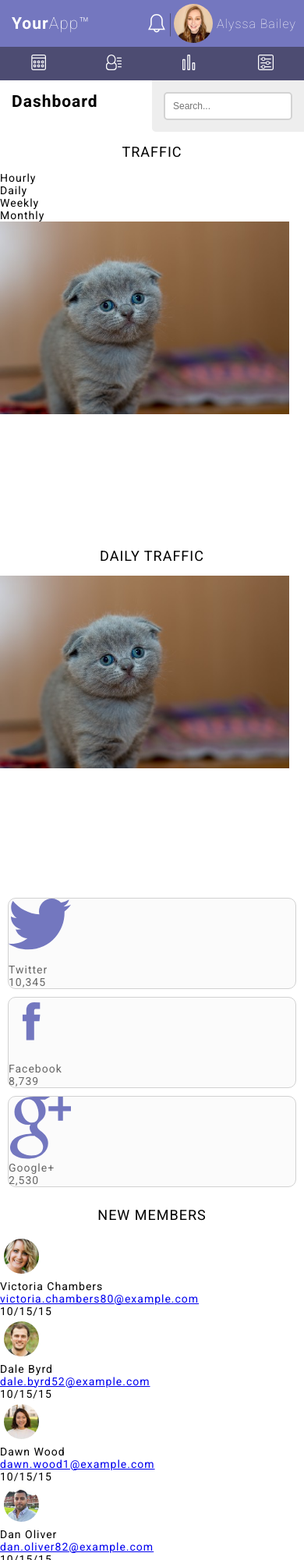
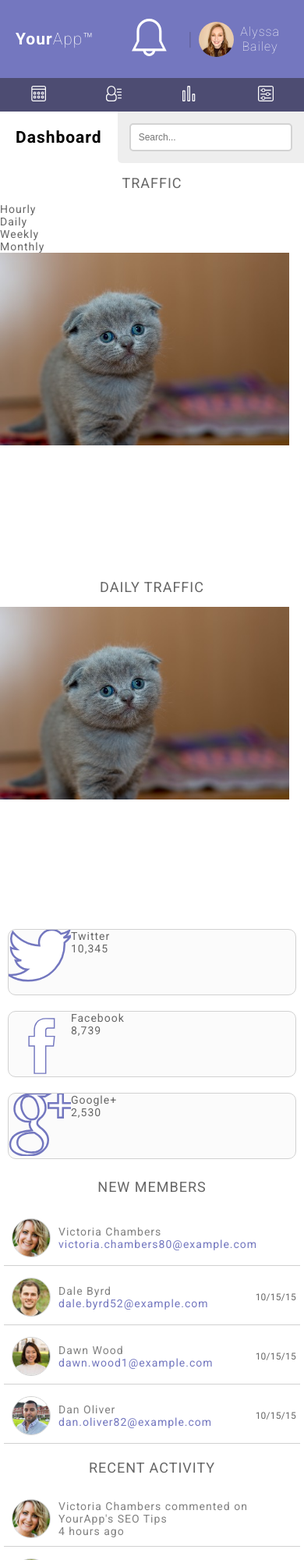
Before and after one commit to alyssalbailey/web-app-dashboard, a plain HTML site: page index.html in a window 390 px wide. Shown: the top 2000 px of the page at 78% size. Drawn offline with Linux system fonts and the light colour scheme.

Commit message:
header, footer and other content areas working responsively.

```diff
--- a/css/styles.css
+++ b/css/styles.css
@@ -17,12 +17,13 @@
     "main";
 }
 
-/* Base Element Styles */
+/* Base Element Styles - "Mobile Media Query"*/
 
 body {
   background-color: white;
   font-family: "Roboto", sans-serif;
   font-size: 14px;
+  color: #666666;
   letter-spacing: 1px;
   width: 100%;
 }
@@ -42,46 +43,54 @@ input {
   line-height: 2em;
 }
 
-/* Media Queries: Mobile ----- */
-@media (min-width: 320px) {
+/* Media Queries: Mobile -----
+@media (min-width: 320px) { */
 header {
   display: flex;
   grid-area: header;
+  height: 100px;
   background-color: #7477bf;
   color: white;
   justify-content: space-between;
   align-items: center;
-    padding: 5px;
+  padding: 10px;
 }
 
 .notifications {
   display: flex;
-    justify-content: flex-end;
   align-items: center;
+  margin-right: 16px;
 }
 
 .member-profile {
   display: flex;
   align-items: center;
+  justify-content: space-around;
+  margin: 5px;
 }
 
 .bar {
-    font-size: 35px;
+  font-size: 24px;
   font-weight: 100;
   color: #4d4c72;
+  padding-left: 16px;
 }
 
 .name {
   font-weight: 100;
+  text-align: center;
   font-size: 16px;
-    padding: 5px;
 }
 
+/* Profile Picture */
 .img-member {
   border-radius: 50%;
-    height: 50px;
-    width: 50px;
+  height: 45px;
+  width: 45px;
+  margin: 8px;
 }
+
+/* Navigation Buttons */
 
 .navigation {
   grid-area: navigation;
@@ -99,20 +108,26 @@ input {
   margin: 5px;
 }
 
+.main-header {
+  display: flex;
+  align-items: center;
+  justify-content: space-evenly;
+}
+
 .main-header-search {
+  display: flex;
+  flex: 1;
+  justify-content: flex-end;
+  align-items: center;
   background-color: #eee;
   color: black;
   padding: 15px;
   border-radius: 0 0 0 5px;
-    float: right;
-    width: 50%;
 }
 
 .headline {
   color: black;
-    background-color: white;
-    float: left;
-    padding: 15px;
+  margin: 20px;
 }
 
 .main {
@@ -127,7 +142,13 @@ input {
   padding: 15px;
 }
 
+.social-container {
+  display: flex;
+  flex-direction: column;
+}
+
 .platform-container {
+  display: flex;
   border: 1px solid #d1d1d1;
   background-color: #fbfbfb;
   color: #666666;
@@ -136,14 +157,53 @@ input {
 }
 
 .social-svg {
-    fill: #7377bf;
+  fill: white;
+  stroke: #7377bf;
+  margin: 5px;
+}
+
+/* Members Container */
+.members-container {
+  display: flex;
+  align-items: center;
+  padding: 5px;
+  border-bottom: 1px solid #d1d1d1;
   margin: 5px;
 }
 
 .profile-image {
   border-radius: 50%;
-    height: 45px;
-    width: 45px;
+  height: 50px;
+  width: 50px;
+  margin: 5px;
+  border: #d1d1d1 0.5px solid;
+}
+
+.members-text,
+.activity-text {
+  display: flex;
+  flex-direction: column;
+  color: #808080;
+  margin-left: 5px;
+}
+
+.date {
+  font-size: 12px;
+  letter-spacing: 0.25px;
+  margin-left: auto;
+}
+
+.members-text a {
+  text-decoration: none;
+  color: #7377bf;
+}
+
+/* Activity  Container */
+.activity-container {
+  display: flex;
+  align-items: center;
+  padding: 5px;
+  border-bottom: 1px solid #d1d1d1;
   margin: 5px;
 }
 
@@ -151,19 +211,53 @@ input {
 .widget-container-half {
   width: 95vw;
 }
+
+.widget-container {
+  width: 100%;
 }
+
+.widget-container input,
+.form-area {
+  background-color: #fbfbfb;
+  font-size: 12px;
+  border: lightgray 1px solid;
+  border-radius: 5px;
+  line-height: 2em;
+  display: block;
+  width: 95%;
+  margin: 0 auto;
+  margin-bottom: 10px;
+  padding: 10px;
+}
+
+.form-area {
+  height: 20vh;
+  font-family: "Roboto", sans-serif;
+}
+
+.button-primary {
+  background-color: #7377bf;
+  color: white;
+  text-transform: uppercase;
+  font-weight: 600;
+  border: none;
+  border-radius: 5px;
+  width: 95%;
+  padding: 10px;
+  margin: 0 auto;
+  display: block;
+}
+/* end of mobile media query */
 
 /* Media Queries: Tablet ----- */
 @media (min-width: 768px) {
   .grid-container {
     grid-template-columns: 55px 1fr;
     grid-template-areas:
-      "header" "header"
-      "navigation" "main";
+      "header header"
+      "navigation main";
   }
 
-  header {
-  }
   .navigation {
     grid-column: 1 / span 7;
   }
--- a/index.html
+++ b/index.html
@@ -15,8 +15,9 @@
   <!-- main navigation section -->
   <header>
     <h1><strong>Your</strong>App&trade;</h1>
+
     <div class="notifications">
-        <svg xmlns="http://www.w3.org/2000/svg" width="25px" height="25px" viewBox="0 0 32 32" class="alertIcon">
+        <svg class="alertIcon" xmlns="http://www.w3.org/2000/svg" viewBox="0 0 32 32" >
             <path d="M24 18v-8c0-5.5-4.5-10-10-10S4 4.5 4 10v8l-4 8h9.1c.5 2.3 2.5 4 4.9 4s4.4-1.7 4.9-4H28l-4-8zM14 28c-1.3 0-2.4-.8-2.8-2h5.6c-.4 1.2-1.5 2-2.8 2zM3 24l3-6v-8c0-4.4 3.6-8 8-8s8 3.6 8 8v8l3 6H3z" fill="#fff"/>
         </svg>
 
@@ -26,6 +27,7 @@
         <img class="img-member" alt="member profile" src="images/alyssa-bailey-web.jpg">
         <h2 class="name">Alyssa Bailey</h2>
       </div>
+
     </div>
 
   </header>
@@ -57,6 +59,7 @@
 
   <!-- line graph charts-->
   <section class="traffic">
+
      <div class="traffic-header">
        <h3>Traffic</h3>
        <ul class="traffic-nav">
@@ -66,8 +69,10 @@
          <li class="traffic-nav-link">Monthly</li>
         </ul>
      </div>
+
      <div class="widget-container-full">
       <img class="widget-container-full" src="images/kitten.jpg">
+
         <!-- element line graph will attach to-->
         <canvas id="traffic-chart"></canvas>
      </div>
@@ -77,6 +82,7 @@
     <h3>Daily Traffic</h3>
 
     <div class="widget-container-half">
+
       <!-- element bar graph will attach to-->
       <img class="widget-container-half" src="images/kitten.jpg">
       <canvas id="daily-chart"></canvas>
@@ -85,40 +91,50 @@
 
   <!-- social status-->
     <div class="social-container">
+
       <!--Twitter box-->
       <div class="platform-container">
+
         <div class="social-image">
           <svg xmlns="http://www.w3.org/2000/svg" viewBox="0 0 32 32" height="80" width="80">
             <path class="social-svg" d="M32 3.1c-1.2.5-2.4.9-3.8 1 1.4-.8 2.4-2.1 2.9-3.6-1.3.8-2.7 1.3-4.2 1.6C25.8.8 24 0 22.2 0c-3.6 0-6.6 2.9-6.6 6.6 0 .5.1 1 .2 1.5-5.5-.3-10.3-2.9-13.6-6.9-.6 1-.9 2.1-.9 3.3 0 2.3 1.2 4.3 2.9 5.5-1.1 0-2.1-.3-3-.8v.1c0 3.2 2.3 5.8 5.3 6.4-.6.1-1.1.2-1.7.2-.4 0-.8 0-1.2-.1.8 2.6 3.3 4.5 6.1 4.6-2.2 1.8-5.1 2.8-8.2 2.8-.5 0-1.1 0-1.6-.1 2.9 1.9 6.4 3 10.1 3 12.1 0 18.7-10 18.7-18.7v-.8c1.3-1 2.4-2.2 3.3-3.5z"/></svg>
         </div>
+
         <div class="social-text">
           <p>Twitter</p>
           <p>10,345</p>
         </div>
+
        </div>
 
       <!-- Facebook box-->
       <div class="platform-container">
+
         <div class="social-image">
-          <svg xmlns="http://www.w3.org/2000/svg" height="80" width="80">
+          <svg xmlns="http://www.w3.org/2000/svg"  viewBox="0 0 55 55" height="80" width="80">
             <path class="social-svg" d="M40.43 21.739h-7.645v-5.014c0-1.883 1.248-2.322 2.127-2.322h5.395V6.125l-7.43-.029c-8.248 0-10.125 6.174-10.125 10.125v5.518h-4.77v8.53h4.77v24.137h10.033V30.269h6.77l.875-8.53z"/></svg>
         </div>
+
         <div class="social-text">
           <p>Facebook</p>
           <p>8,739</p>
         </div>
+
       </div>
 
       <!--Google+ box-->
       <div class="platform-container">
+
         <div class="social-image">
           <svg xmlns="http://www.w3.org/2000/svg" viewBox="0 0 32 32" height="80" width="80">
             <path class="social-svg" d="M17.7 25.7c0-.3 0-.5-.1-.8-.1-.2-.1-.5-.2-.7-.1-.2-.2-.4-.3-.7-.2-.2-.3-.4-.4-.6-.1-.2-.3-.3-.5-.6l-.5-.5c-.1-.1-.3-.3-.6-.5s-.5-.4-.6-.4-.3-.2-.6-.4-.5-.4-.6-.4h-1c-.7 0-1.4 0-2 .1-.7.1-1.4.2-2.1.5-.7.2-1.3.5-1.9.9s-1 .8-1.3 1.4c-.3.6-.5 1.3-.5 2.1 0 .9.2 1.7.7 2.3.5.7 1.1 1.2 1.8 1.6s1.5.7 2.3.9 1.6.3 2.4.3c.8 0 1.5-.1 2.2-.2.7-.2 1.3-.4 1.9-.8.6-.3 1.1-.8 1.4-1.4.3-.6.5-1.3.5-2.1zM15.4 9.1c0-.8-.1-1.6-.3-2.5-.2-.9-.5-1.7-.9-2.5s-.9-1.5-1.6-2c-.7-.5-1.5-.8-2.3-.8-1.2 0-2.1.4-2.8 1.3-.7.9-1 1.9-1 3.2 0 .6.1 1.2.2 1.9s.4 1.3.7 2c.3.7.7 1.3 1.1 1.8.4.5.9 1 1.5 1.3.6.3 1.2.5 1.9.5 1.2 0 2.1-.4 2.7-1.2.5-.7.8-1.7.8-3zM12.9 0h8.4l-2.6 1.5h-2.6c.9.6 1.6 1.4 2.1 2.4S19 6 19 7.1c0 .9-.1 1.8-.4 2.5-.3.7-.7 1.3-1.1 1.8-.4.4-.8.9-1.3 1.2-.4.4-.8.8-1.1 1.2-.3.4-.4.8-.4 1.3 0 .3.1.7.3 1 .2.3.5.6.8.9.3.3.7.6 1.1.9.4.3.8.7 1.2 1.1.4.4.8.8 1.1 1.3.3.5.6 1 .8 1.6.2.6.3 1.3.3 2 0 2.1-.9 3.9-2.7 5.4-1.9 1.7-4.6 2.5-8.1 2.5-.8 0-1.5-.1-2.3-.2-.8-.1-1.6-.3-2.3-.6-.8-.3-1.5-.7-2.1-1.1-.6-.4-1.1-1-1.5-1.7C1 27.6.8 26.9.8 26c0-.8.2-1.6.7-2.6.4-.8 1-1.5 1.8-2.1.8-.6 1.8-1.1 2.8-1.4 1-.3 2-.5 3-.7.9-.1 1.9-.2 2.9-.3-.8-1.1-1.2-2-1.2-2.9v-.5c0-.1.1-.3.1-.4 0-.1.1-.2.2-.4s.1-.3.1-.4c-.5.1-1 .1-1.3.1-1.9 0-3.5-.6-4.9-1.9-1.4-1.3-2-2.8-2-4.7C3 6 3.6 4.4 4.8 3 6 1.7 7.5.8 9.3.4c1.2-.3 2.4-.4 3.6-.4zm19.9 4.9v2.5h-4.9v4.9h-2.5V7.4h-4.9V4.9h4.9V0h2.5v4.9h4.9z"/></svg>
         </div>
+
         <div class="social-text">
           <p>Google+</p>
           <p>2,530</p>
         </div>
+
       </div>
     </div>
 
@@ -126,22 +142,25 @@
     <section class="members">
         <h3>New Members</h3>
 
+
       <div class="members-container">
           <img class="profile-image" src="images/member-1.jpg">
+
           <div class="members-text">
             <p>Victoria Chambers</p>
             <a href="mailto:victoria.chambers80@example.com">victoria.chambers80@example.com</a>
          </div>
-          <p>10/15/15</p>
+          <!-- <p class="date">10/15/15</p> -->
      </div>
 
       <div class="members-container">
         <img class="profile-image" src="images/member-2.jpg">
+
         <div class="members-text">
             <p>Dale Byrd</p>
             <a href="mailto:dale.byrd52@example.com">dale.byrd52@example.com</a>
           </div>
-            <p>10/15/15</p>
+            <p class="date">10/15/15</p>
      </div>
 
       <div class="members-container">
@@ -150,7 +169,7 @@
           <p>Dawn Wood</p>
           <a href="mailto:dawn.wood1@example.com">dawn.wood1@example.com</a>
         </div>
-        <p>10/15/15</p>
+        <p class="date">10/15/15</p>
       </div>
 
       <div class="members-container">
@@ -159,7 +178,7 @@
           <p>Dan Oliver</p>
           <a href="mailto:dan.oliver82@example.com">dan.oliver82@example.com</a>
         </div>
-        <p>10/15/15</p>
+        <p class="date">10/15/15</p>
       </div>
     </section>
 
@@ -172,8 +191,9 @@
           <p>Victoria Chambers commented on YourApp's SEO Tips</p>
           <p>4 hours ago</p>
         </div>
+      </div>
 
-          <div>
+      <div class="activity-container">
         <img class="profile-image" src="images/member-2.jpg">
           <div class="activity-text">
             <p>Dale Byrd liked the post Facebook's Changes for 2016</p>
@@ -181,7 +201,7 @@
           </div>
       </div>
 
-          <div>
+      <div class="activity-container">
         <img class="profile-image" src="images/member-3.jpg">
           <div class="activity-text">
             <p>Dawn Wood commented on Facebook's Changes for 2016</p>
@@ -189,7 +209,7 @@
           </div>
       </div>
 
-          <div>
+      <div class="activity-container">
         <img class="profile-image" src="images/member-4.jpg">
           <div class="activity-text">
             <p>Dan Oliver posted YourApp's SEO Tips</p>
@@ -197,9 +217,7 @@
           </div>
       </div>
 
-        </div>
 
-      </div>
     </section>
 
     <!-- messaging widget-->
@@ -216,12 +234,14 @@
     <!-- settings section-->
     <section class="settings">
       <h3>Settings</h3>
+
 <!-- custom CSS toggle code-->
 
     <!-- custom CSS toggle code-->
     <select class="form-field" id="timezone">
       <option disabled selected>Select a Timezone</option>
       <option>Eastern</option>
+
 <!-- more options-->
       </select>
         <div class="settings-button">
```
Lines whose indentation alone changed are shown as unchanged.
